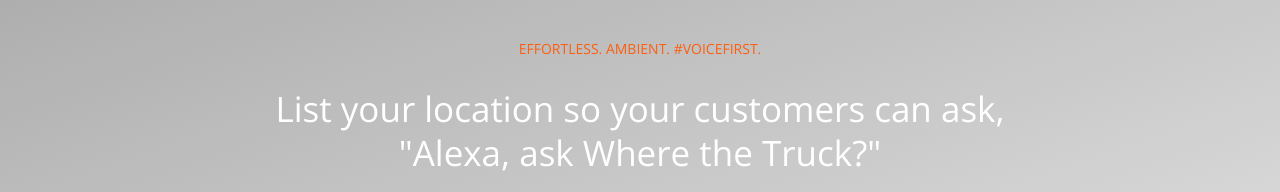
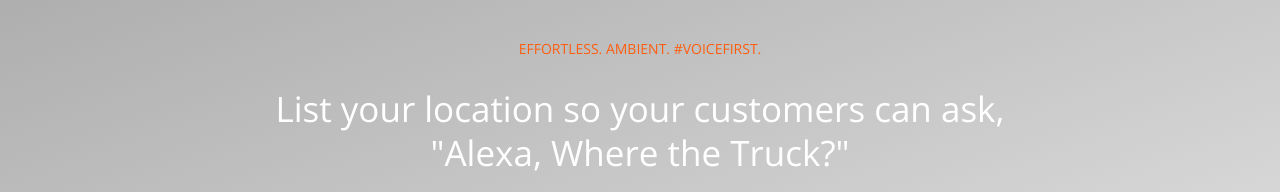
Before and after one commit to elizabethbarr/newtruck, a website: page app/altindex.html in a window 1280 px wide. Shown: the part 820-1012 px from the top of the page. Drawn offline with nearby package versions, Linux system fonts and the light colour scheme; files that its build step writes are made by us from their sources.

Commit message:
fix in faqs.html

```diff
--- a/app/altindex.html
+++ b/app/altindex.html
@@ -88,7 +88,7 @@
           <div class="effortless"><h5>Effortless. Ambient. #Voicefirst.</h5></div>
           <div class="list">
             <div>List your location so your customers can ask,</div>
-            <div>"Alexa, ask Where the Truck?"</div>
+            <div>"Alexa, Where the Truck?"</div>
           </div>
           <div class="hunger">
             <div>For food truck owners and food truck hosts, <a class="orangelink" href="https://www.amazon.com/Bev-Labs-Where-the-Truck/dp/B07169MSZD">Where the Truck </a>is your Alexa food truck directory.</div>
```
Also changed, not shown: app/faqs.html (+1 -1 lines), app/index.html (+1 -1 lines).
